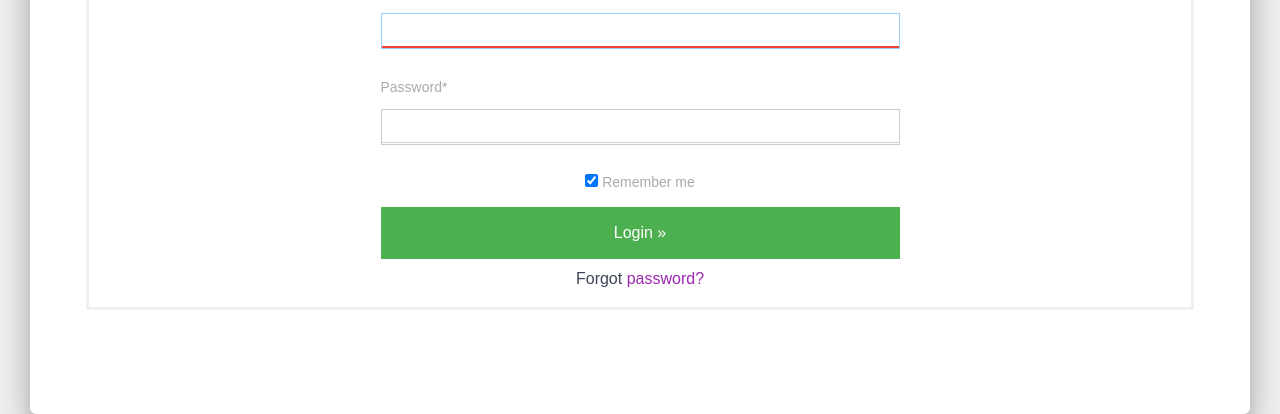
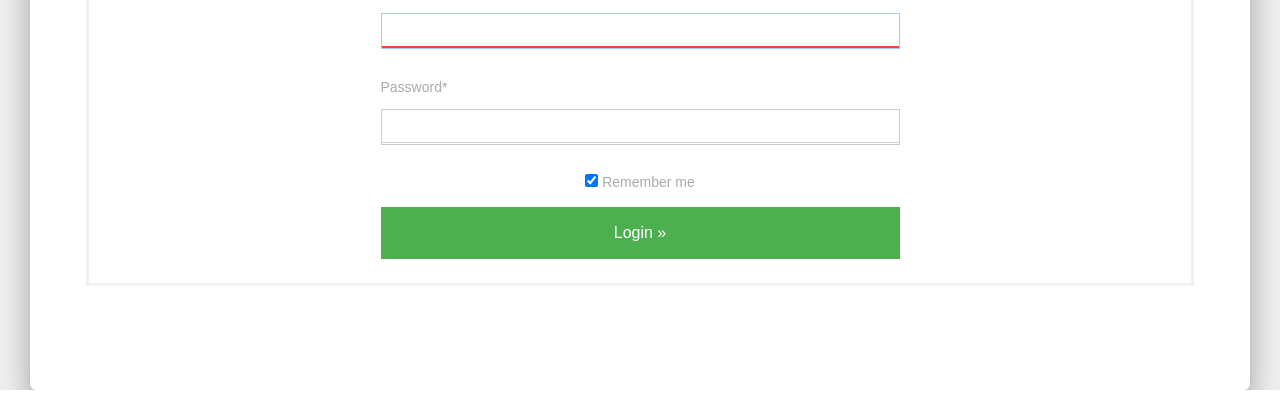
Before and after one commit to amankumar0199/hack-n-cody, a Django app: page /login/ in a window 1280 px wide. Shown: the part 543-957 px from the top of the page. After the commit the page ends 933 px from the top, so only its background shows below. Run offline with Django 3.2, Linux system fonts and the light colour scheme; style sheets or scripts are compiled from the project's sources; some libraries are stand-ins or nearby versions.

Commit message:
password reset hide

```diff
--- a/Food_MSQL/food/urls.py
+++ b/Food_MSQL/food/urls.py
@@ -27,9 +27,9 @@ urlpatterns = [
     url(r'^home/',views.home,name = "home"),
     url(r'^login/',auth_views.LoginView.as_view(template_name = 'login.html'), name = 'login'),
     url(r'^logout/',auth_views.LogoutView.as_view(template_name = 'logout.html'), name = 'logout'),
-    url(r'^password-reset/',auth_views.PasswordResetView.as_view(template_name = 'password_reset.html'),name = 'password_reset'),
-    url(r'^password_reset/done/', auth_views.PasswordResetDoneView.as_view(template_name =  'password_reset_done.html'), name='password_reset_done'),
-    url(r'^password-reset-confirm/<uidb64>/<token>/', auth_views.PasswordResetConfirmView.as_view(template_name =  'password_reset_confirm.html'), name='password_reset_confirm'),
+    # url(r'^password-reset/',auth_views.PasswordResetView.as_view(template_name = 'password_reset.html'),name = 'password_reset'),
+    # url(r'^password_reset/done/', auth_views.PasswordResetDoneView.as_view(template_name =  'password_reset_done.html'), name='password_reset_done'),
+    # url(r'^password-reset-confirm/<uidb64>/<token>/', auth_views.PasswordResetConfirmView.as_view(template_name =  'password_reset_confirm.html'), name='password_reset_confirm'),
 
 
     url(r'^index/',views.index,name = "index"),
--- a/Food_MSQL/template/login.html
+++ b/Food_MSQL/template/login.html
@@ -149,7 +149,7 @@ span.psw {
               <input type="checkbox" checked="checked" name="remember"> Remember me
             </label>
             <button type="submit">Login &raquo;</button>
-            <div class="psw">Forgot <a href="{% url 'account_reset_password' %}">password?</a></div>
+            <!-- <div class="psw">Forgot <a href=" url 'account_reset_password' ">password?</a></div> -->
 
           </div>
         </form>
```
